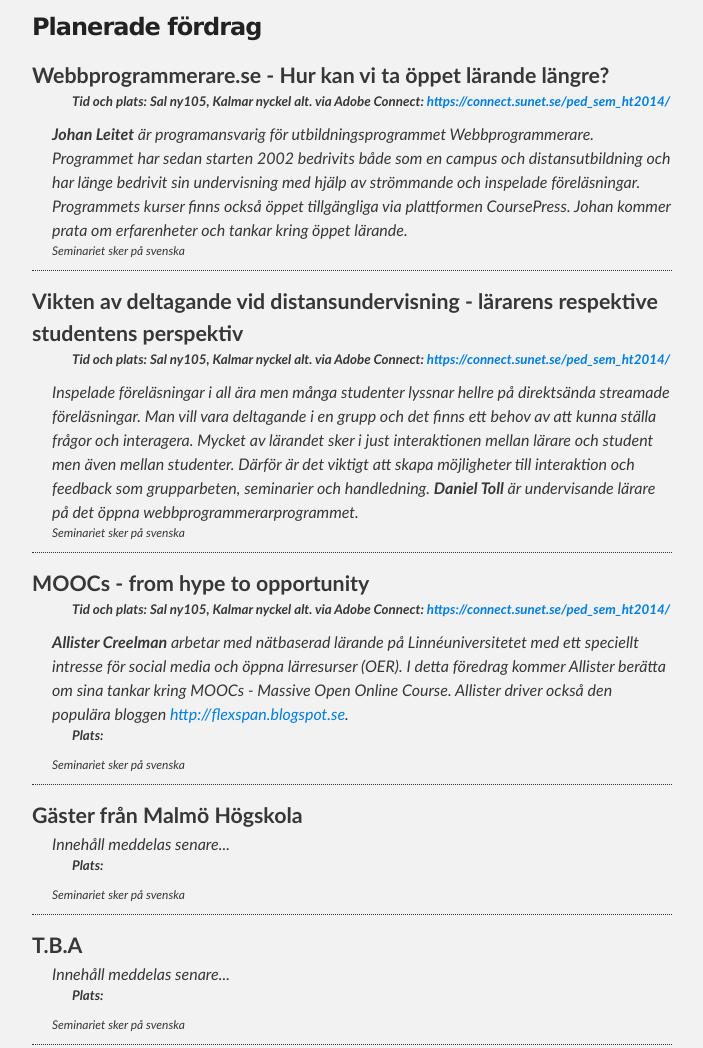
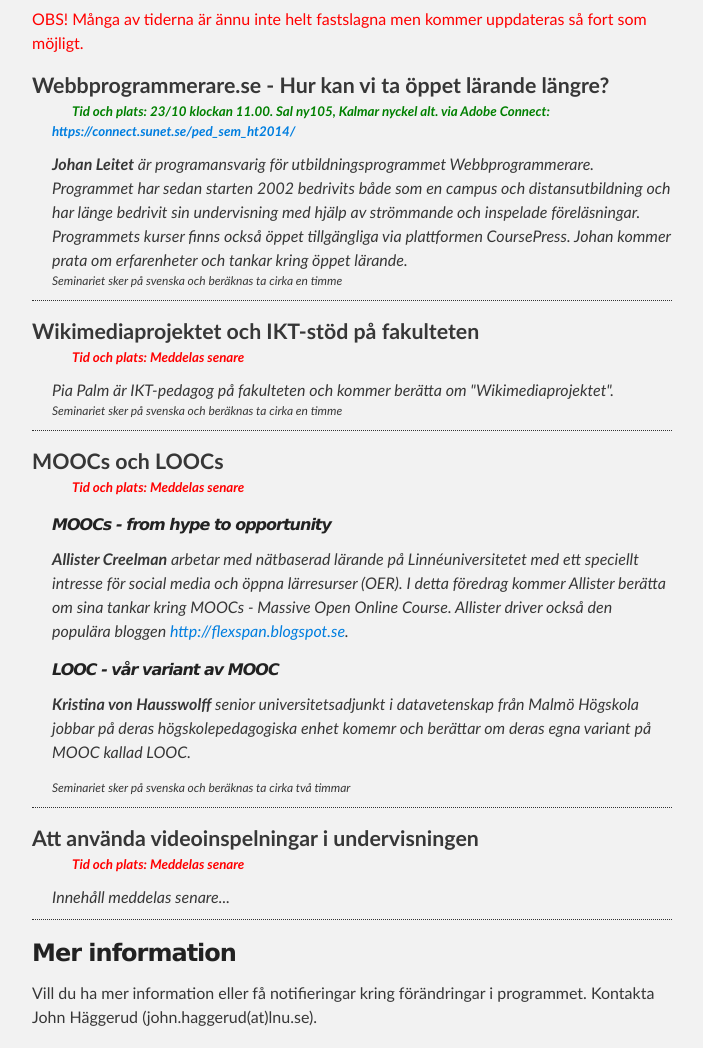
Before and after one commit to thajo/pedagogiskt_seminarium, a plain HTML site: page index.html in a window 1280 px wide. Shown: the part 545-1593 px from the top of the page, without its empty margins (288-991 px from the left). Drawn offline with Linux system fonts and the light colour scheme.

Commit message:
Smärre förändringar

```diff
--- a/index.html
+++ b/index.html
@@ -27,13 +27,13 @@
       <section id="main_content" class="inner">
 
           <p>
-            Under hösten 2014 kommer det genomföras en mindre seminarieserie kring pedagogik och distansundervisning på initsiativ av den datavetenskapliga institutionen.
-            Tanken är att dela erfarenheter kring pedagogik och hur distansundervisning kan bedrivas samt vissa. Seminarierna tar cirka en timme och består av ett fördrag med tillfälle för en efterkommande diskussion.
+            Under hösten 2014 kommer det genomföras en mindre seminarieserie kring pedagogik och distansundervisning på initiativ av den datavetenskapliga institutionen.
+            Tanken är att dela erfarenheter kring pedagogik och hur distansundervisning kan bedrivas samt vissa.
 
           </p>
           <p>
             Seminarierna kommer ske i Kalmar men om man inte kan vara på plats är man hjärtligt
-            välkommen att delta på distans via Adobe Connect på adressen: <a href="https://connect.sunet.se/ped_sem_ht2014/">https://connect.sunet.se/ped_sem_ht2014/</a><br />
+            välkommen att delta via Adobe Connect på adressen: <a href="https://connect.sunet.se/ped_sem_ht2014/">https://connect.sunet.se/ped_sem_ht2014/</a><br />
             Tanken är också att alla seminarier kommer att spelas in och publiceras på denna webbplats i efterhand.
           </p>
 
@@ -41,51 +41,52 @@
   <span class="octicon octicon-link">Planerade fördrag</span>
 
 </h3>
+<p class="not_ok">
+  OBS! Många av tiderna är ännu inte helt fastslagna men kommer uppdateras så fort som möjligt.
+</p>
 <p>
 
   <dl>
     <dt>Webbprogrammerare.se - Hur kan vi ta öppet lärande längre?</dt>
     <dd>
-      <span class="place_time">Tid och plats: Sal ny105, Kalmar nyckel alt. via Adobe Connect: <a href="https://connect.sunet.se/ped_sem_ht2014/">https://connect.sunet.se/ped_sem_ht2014/</a></span>
+      <span class="place_time ok">Tid och plats: 23/10 klockan 11.00. Sal ny105, Kalmar nyckel alt. via Adobe Connect: <a href="https://connect.sunet.se/ped_sem_ht2014/">https://connect.sunet.se/ped_sem_ht2014/</a></span>
 
       <strong>Johan Leitet</strong> är programansvarig för utbildningsprogrammet Webbprogrammerare. Programmet har sedan starten 2002 bedrivits både
       som en campus och distansutbildning och har länge bedrivit sin undervisning med hjälp av strömmande och inspelade föreläsningar. Programmets kurser finns också öppet tillgängliga via plattformen CoursePress. Johan kommer prata om erfarenheter och tankar kring öppet lärande.
-      <span class="lang">Seminariet sker på svenska</span>
-    </dd>
-
-    <dt>Vikten av deltagande vid distansundervisning - lärarens respektive studentens perspektiv</dt>
-    <dd>
-      <span class="place_time">Tid och plats: Sal ny105, Kalmar nyckel alt. via Adobe Connect: <a href="https://connect.sunet.se/ped_sem_ht2014/">https://connect.sunet.se/ped_sem_ht2014/</a></span>
-
-      Inspelade föreläsningar i all ära men många studenter lyssnar hellre på direktsända streamade föreläsningar. Man vill vara deltagande i en grupp och det finns ett behov av att kunna ställa frågor och interagera. Mycket av lärandet sker i just interaktionen mellan lärare och student men även mellan studenter. Därför är det viktigt att skapa möjligheter till interaktion och feedback som grupparbeten, seminarier och handledning. <strong>Daniel Toll</strong> är undervisande lärare på det öppna webbprogrammerarprogrammet.
-
-       <span class="lang">Seminariet sker på svenska</span>
-    </dd>
-
-    <dt>MOOCs - from hype to opportunity</dt>
-    <dd>
-      <span class="place_time">Tid och plats: Sal ny105, Kalmar nyckel alt. via Adobe Connect: <a href="https://connect.sunet.se/ped_sem_ht2014/">https://connect.sunet.se/ped_sem_ht2014/</a></span>
-
-      <strong>Allister Creelman</strong> arbetar med nätbaserad lärande på Linnéuniversitetet med ett speciellt intresse för social media och öppna lärresurser (OER). I detta föredrag kommer Allister berätta om sina tankar kring MOOCs - Massive Open Online Course. Allister driver också den populära bloggen <a href="http://flexspan.blogspot.se/">http://flexspan.blogspot.se</a>.
-      <span class="place_time">Plats:</span>
-      <span class="lang">Seminariet sker på svenska</span>
+      <span class="lang">Seminariet sker på svenska och beräknas ta cirka en timme</span>
     </dd>
 
 
-    <dt>Gäster från Malmö Högskola</dt>
+    <dt>Wikimediaprojektet och IKT-stöd på fakulteten</dt>
     <dd>
-      Innehåll meddelas senare...
-      <span class="place_time">Plats:</span>
-      <span class="lang">Seminariet sker på svenska</span>
+      <span class="place_time not_ok">Tid och plats: Meddelas senare</span>
+
+      Pia Palm är IKT-pedagog på fakulteten och kommer berätta om "Wikimediaprojektet".
+
+       <span class="lang">Seminariet sker på svenska och beräknas ta cirka en timme</span>
     </dd>
 
 
-    <dt>T.B.A</dt>
+    <dt>MOOCs och LOOCs</dt>
     <dd>
+      <span class="place_time not_ok">Tid och plats: Meddelas senare</span>
+      <p>
+        <h6>MOOCs - from hype to opportunity</h6>
+        <strong>Allister Creelman</strong> arbetar med nätbaserad lärande på Linnéuniversitetet med ett speciellt intresse för social media och öppna lärresurser (OER). I detta föredrag kommer Allister berätta om sina tankar kring MOOCs - Massive Open Online Course. Allister driver också den populära bloggen <a href="http://flexspan.blogspot.se/">http://flexspan.blogspot.se</a>.
+      </p>
+      <p>
+        <h6>LOOC - vår variant av MOOC</h6>
+        <strong>Kristina von Hausswolff</strong> senior universitetsadjunkt i datavetenskap från Malmö Högskola jobbar på deras högskolepedagogiska enhet komemr och berättar om deras egna variant på MOOC kallad LOOC.
+      </p>
+      <span class="lang">Seminariet sker på svenska och beräknas ta cirka två timmar</span>
+    </dd>
+
+
+
+    <dt>Att använda videoinspelningar i undervisningen</dt>
+    <dd>
+      <span class="place_time not_ok">Tid och plats: Meddelas senare</span>
       Innehåll meddelas senare...
-
-      <span class="place_time">Plats:</span>
-      <span class="lang">Seminariet sker på svenska</span>
     </dd>
 
   </dl>
--- a/stylesheets/stylesheet.css
+++ b/stylesheets/stylesheet.css
@@ -387,6 +387,14 @@
   font-size: 9pt;
 }
 
+.ok {
+  color: green;
+}
+
+.not_ok {
+  color: red;
+}
+
 /*******************************************************************************
 Small Device Styles
 *******************************************************************************/
```
